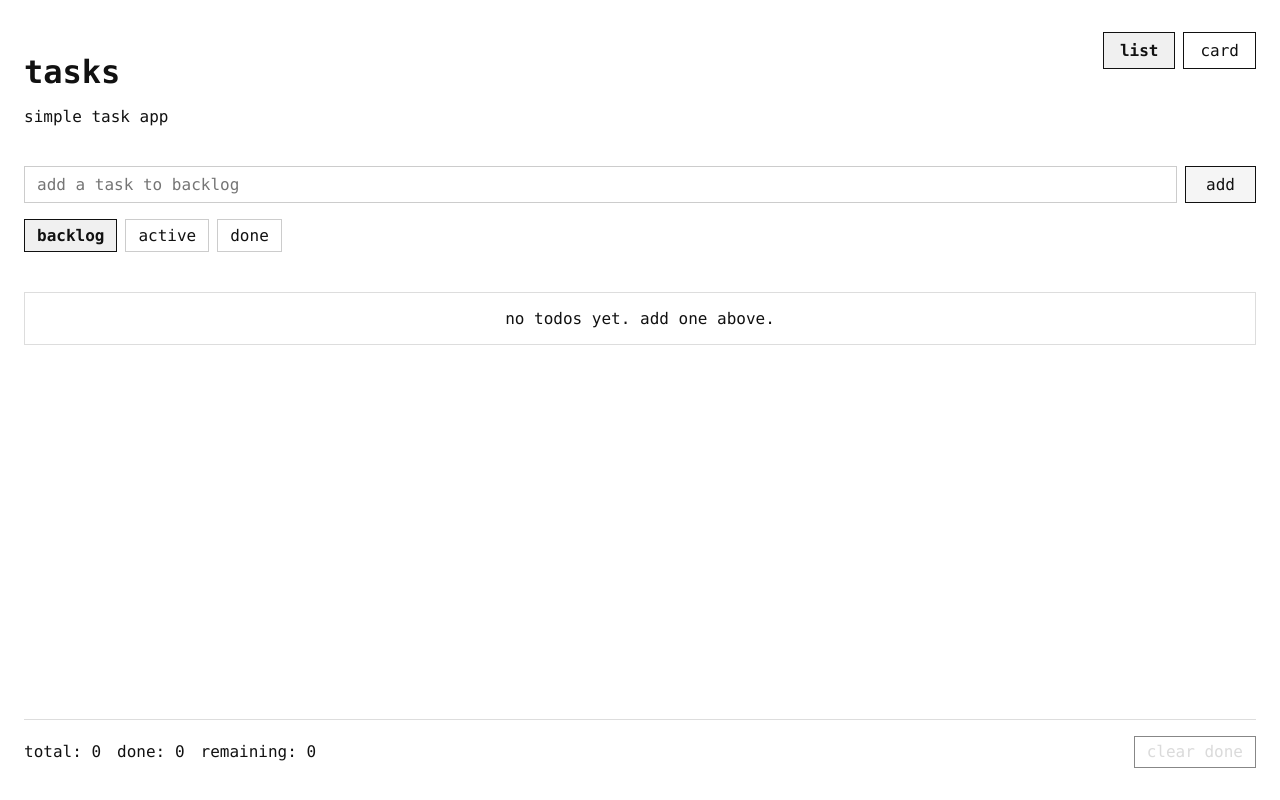
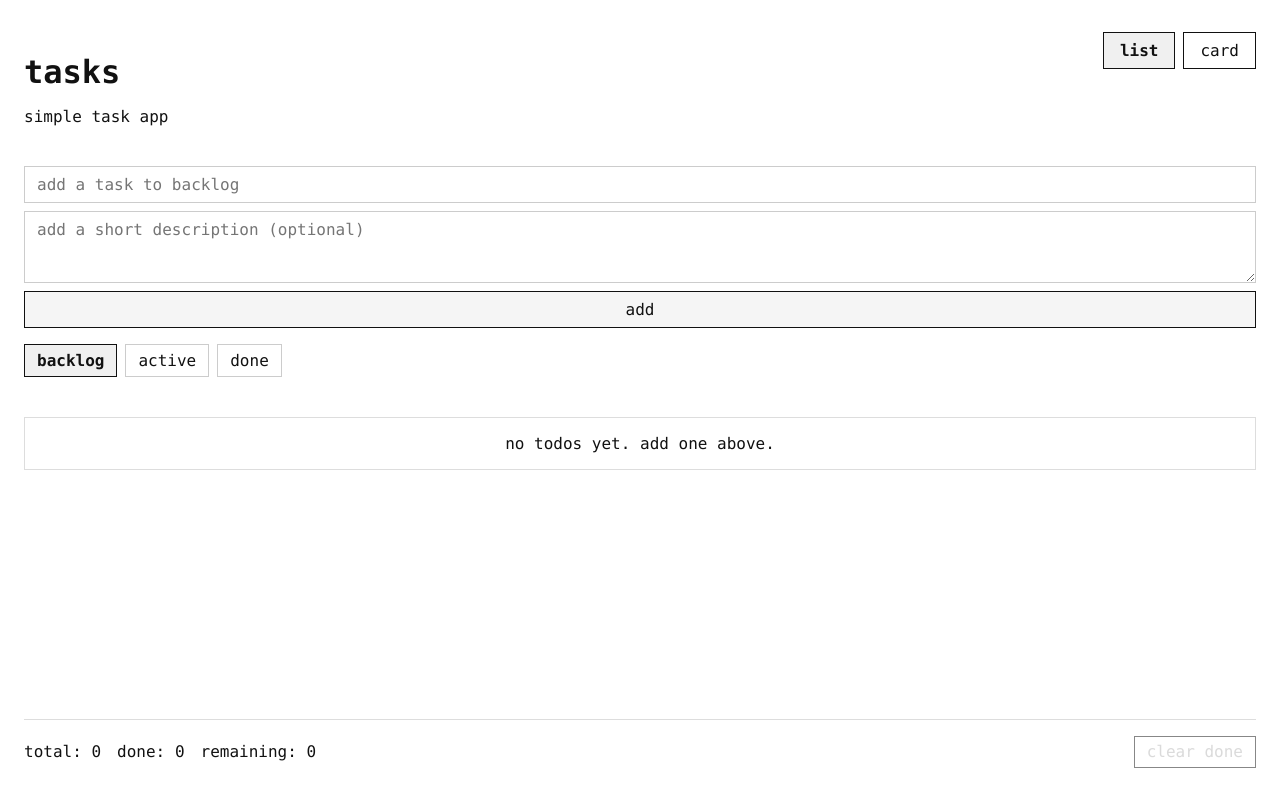
Before and after one commit to mandlcho/opencode-todolist, a React app: page / in a window 1280 px wide. Built offline with nearby package versions, Linux system fonts and the light colour scheme; the HTML template or start-up script is replaced by a standard one.

Commit message:
Add task descriptions and align dismissal

```diff
--- a/src/App.css
+++ b/src/App.css
@@ -43,10 +43,13 @@
 
 .composer form {
   display: flex;
+  flex-direction: column;
   gap: 0.5rem;
+  align-items: stretch;
 }
 
-.composer input[type="text"] {
+.composer input[type="text"],
+.composer textarea {
   flex: 1;
   padding: 0.5rem 0.75rem;
   border: 1px solid #cccccc;
@@ -55,6 +58,12 @@
   background: #ffffff;
   color: inherit;
   text-transform: lowercase;
+}
+
+.composer textarea {
+  resize: vertical;
+  min-height: 4.5rem;
+  width: 100%;
 }
 
 .composer button[type="submit"] {
@@ -154,11 +163,37 @@
   width: 100%;
 }
 
+.todo-card-header .todo-label {
+  flex: 1;
+  min-width: 0;
+}
+
+.todo-card-header .todo-label span {
+  word-break: break-word;
+}
+
 .todo-content {
   display: flex;
   flex-direction: column;
   gap: 0.75rem;
   width: 100%;
+}
+
+.todo-header {
+  display: flex;
+  justify-content: space-between;
+  align-items: flex-start;
+  gap: 0.75rem;
+  width: 100%;
+}
+
+.todo-header .todo-label {
+  flex: 1;
+  min-width: 0;
+}
+
+.todo-header .todo-label span {
+  word-break: break-word;
 }
 
 .todo-footer {
@@ -194,6 +229,17 @@
 
 .todo-card .todo-label {
   align-items: flex-start;
+}
+
+.todo-description {
+  margin: 0;
+  font-size: 0.95rem;
+  color: #222222;
+  line-height: 1.4;
+}
+
+.todo-card .todo-description {
+  width: 100%;
 }
 
 .todo-actions {
--- a/src/App.jsx
+++ b/src/App.jsx
@@ -31,6 +31,7 @@ const formatTimestamp = (value) => {
 function App() {
   const { todos, setTodos, stats } = useTodos();
   const [title, setTitle] = useState("");
+  const [description, setDescription] = useState("");
   const [filter, setFilter] = useState("backlog");
   const [viewMode, setViewMode] = useState("list");
 
@@ -56,6 +57,7 @@ function App() {
     const nextTodo = {
       id: crypto.randomUUID(),
       title: title.trim(),
+      description: description.trim(),
       status: "backlog",
       completed: false,
       activatedAt: null,
@@ -64,6 +66,7 @@ function App() {
 
     setTodos((prev) => [nextTodo, ...prev]);
     setTitle("");
+    setDescription("");
   };
 
   const updateTodoStatus = (id, status) => {
@@ -192,6 +195,9 @@ function App() {
               ×
             </button>
           </div>
+          {todo.description && (
+            <p className="todo-description">{todo.description}</p>
+          )}
           <div className="todo-footer card-footer">
             <div className="todo-meta">
               <span>created: {createdLabel || "unknown"}</span>
@@ -213,7 +219,7 @@ function App() {
         key={todo.id}
         className={`todo${todo.completed ? " completed" : ""}`}
       >
-        <div className="todo-content">
+        <div className="todo-header">
           <label className="todo-label">
             <input
               type="checkbox"
@@ -222,7 +228,18 @@ function App() {
             />
             <span>{todo.title}</span>
           </label>
+          <button
+            type="button"
+            className="todo-dismiss"
+            onClick={() => handleDismiss(todo)}
+            aria-label={dismissAriaLabel}
+          >
+            ×
+          </button>
         </div>
+        {todo.description && (
+          <p className="todo-description">{todo.description}</p>
+        )}
         <div className="todo-footer">
           <div className="todo-meta">
             <span>created: {createdLabel || "unknown"}</span>
@@ -275,6 +292,14 @@ function App() {
             aria-label="task title"
             required
             autoComplete="off"
+          />
+          <textarea
+            name="description"
+            placeholder="add a short description (optional)"
+            value={description}
+            onChange={(event) => setDescription(event.target.value)}
+            aria-label="task description"
+            rows={2}
           />
           <button type="submit">add</button>
         </form>
--- a/src/hooks/useTodos.js
+++ b/src/hooks/useTodos.js
@@ -16,6 +16,8 @@ export function useTodos() {
             : todo.completed
             ? "completed"
             : "backlog";
+          const description =
+            typeof todo.description === "string" ? todo.description : "";
           const createdAt =
             typeof todo.createdAt === "string"
               ? todo.createdAt
@@ -27,6 +29,7 @@ export function useTodos() {
           return {
             ...todo,
             status,
+            description,
             createdAt,
             activatedAt,
             completedAt: status === "completed" ? completedAt : null,
```
Also changed, not shown: 1 other file (tests, documents, lock files or other folders).
